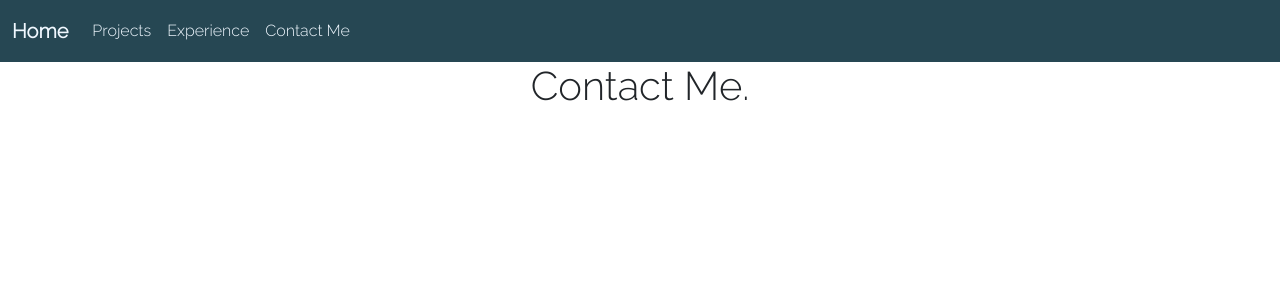
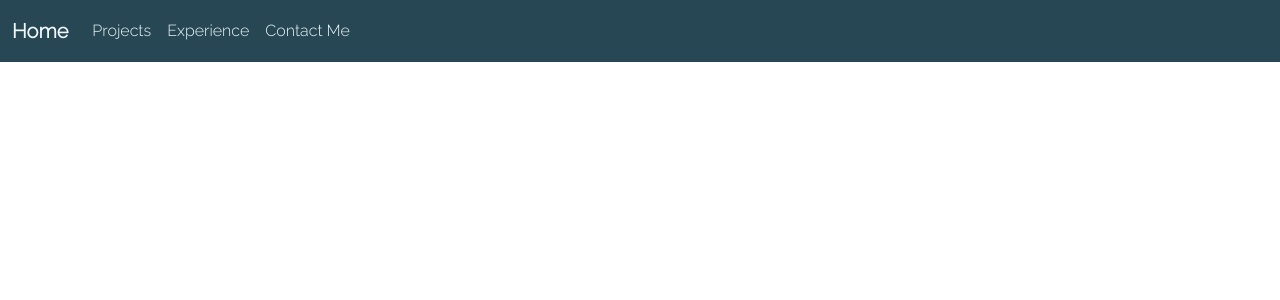
Before and after one commit to mohie93/portfolio, a React (Create React App) app: page /contact_me in a window 1280 px wide. Shown: the top 300 px of the page. Built offline with nearby package versions, Linux system fonts and the light colour scheme.

Commit message:
Fixed Routes

```diff
--- a/src/App.js
+++ b/src/App.js
@@ -10,10 +10,10 @@ function App() {
       <Navbar/>
       <Router basename={process.env.PUBLIC_URL}>
         <Switch>
-          <Route exact path={"/"} component={Introduction}/>
-          <Route exact path={"/projects"} component={Project}/>
-          <Route exact path={"/experience"} component={Experience}/>
-          <Route exact path={"/contact_me"} component={ContactMe}/>
+          <Route exact path={"/portfolio"} component={Introduction}/>
+          <Route exact path={"/portfolio/projects"} component={Project}/>
+          <Route exact path={"/portfolio/experience"} component={Experience}/>
+          <Route exact path={"/portfolio/contact_me"} component={ContactMe}/>
         </Switch>
       </Router>
     </div>
--- a/src/components/Navbar.js
+++ b/src/components/Navbar.js
@@ -2,7 +2,7 @@ function Navbar() {
   return <nav className="navbar navbar-expand-lg navbar-light navbar-background-color navbar-text">
     <div className="container-fluid ">
       {/* eslint-disable-next-line jsx-a11y/anchor-is-valid */}
-      <a className="navbar-brand navbar-text" href={"/"}><strong>Home</strong></a>
+      <a className="navbar-brand navbar-text" href={"/portfolio"}><strong>Home</strong></a>
       <button className="navbar-toggler" type="button" data-bs-toggle="collapse" data-bs-target="#navbarNav"
               aria-controls="navbarNav" aria-expanded="false" aria-label="Toggle navigation">
         <span className="navbar-toggler-icon"/>
@@ -11,15 +11,15 @@ function Navbar() {
         <ul className="navbar-nav ">
           <li className="nav-item ">
             {/* eslint-disable-next-line jsx-a11y/anchor-is-valid */}
-            <a className="nav-link navbar-text" href={"/projects"}>Projects</a>
+            <a className="nav-link navbar-text" href={"/portfolio/projects"}>Projects</a>
           </li>
           <li className="nav-item">
             {/* eslint-disable-next-line jsx-a11y/anchor-is-valid */}
-            <a className="nav-link navbar-text" href={"/experience"}>Experience</a>
+            <a className="nav-link navbar-text" href={"/portfolio/experience"}>Experience</a>
           </li>
           <li className="nav-item">
             {/* eslint-disable-next-line jsx-a11y/anchor-is-valid */}
-            <a className="nav-link navbar-text" href={"/contact_me"}>Contact Me</a>
+            <a className="nav-link navbar-text" href={"/portfolio/contact_me"}>Contact Me</a>
           </li>
         </ul>
       </div>
```
